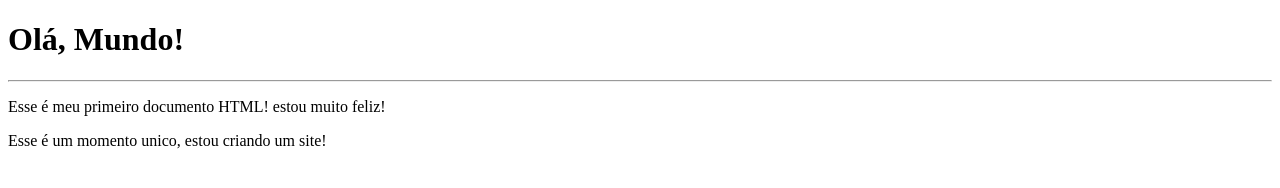
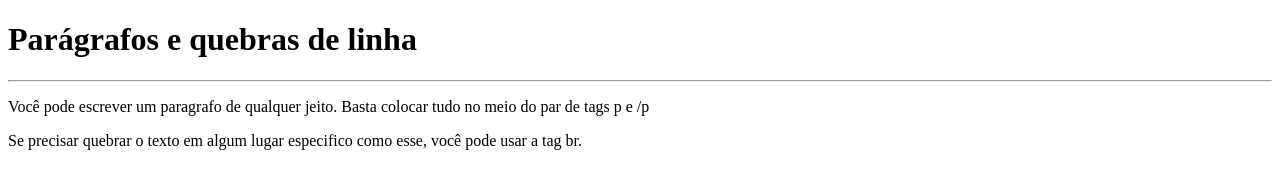
Before and after one commit to jestercodesystem/Meu-primeiro-codigo, a plain HTML site: page index.html in a window 1280 px wide. Drawn offline with Linux system fonts and the light colour scheme.

Commit message:
Add files via upload

```diff
--- a/index.html
+++ b/index.html
@@ -3,11 +3,14 @@
 <head>
     <meta charset="UTF-8">
     <meta name="viewport" content="width=device-width, initial-scale=1.0">
-    <title>Meu primeiro exercicio</title>
+    <title>Parágrafos</title>
 </head>
-<body><h1>Olá, Mundo!</h1>
+<body>
+    <h1>Parágrafos e quebras de linha</h1>
     <hr>
-    <p>Esse é meu primeiro documento HTML!  estou muito feliz!</p>
-    <p>Esse é um momento unico, estou criando um site!</p>
+    <p>Você pode escrever um paragrafo de qualquer jeito.
+        Basta colocar tudo no meio do par de tags p e /p
+    </p>
+    <p>Se precisar quebrar o texto em algum lugar especifico como esse, você pode usar a tag br.</p>
 </body>
 </html>
```
